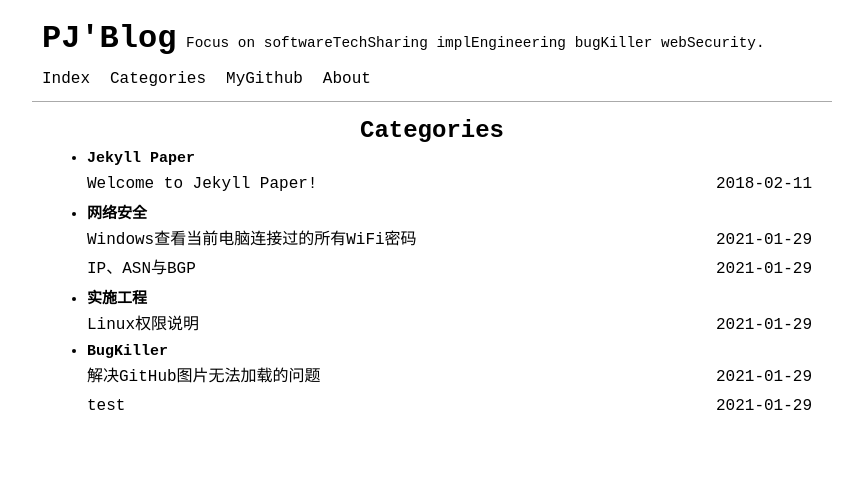
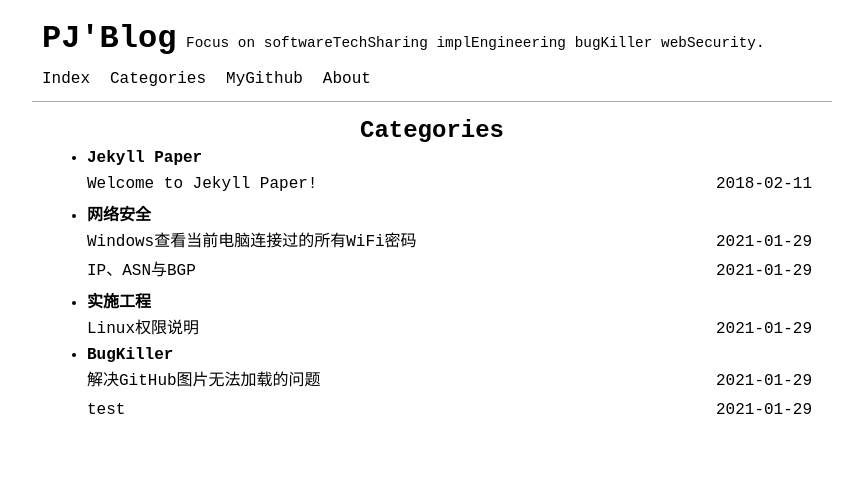
Before and after one commit to 2hux1nb0/2hux1nb0.github.io, a Jekyll site: the page built from pages/categories.html, in a window 1280 px wide. Shown: the top 503 px of the page, without its empty margins (208-1068 px from the left). Built offline with Jekyll 4.4.1, drawn with Linux system fonts in a browser that asks for light colours.

Commit message:
Update categories.html

```diff
--- a/pages/categories.html
+++ b/pages/categories.html
@@ -8,7 +8,7 @@ permalink: /categories/
   <h1 class="page-title">{{ site.data.lang[site.language].categories_title }}</h1>
   <ul class="categories-list">
     {% for category in site.categories %}
-    <li id="{{ category | first }}"><b style="font-size:15px;">{{ category | first }}
+    <li id="{{ category | first }}"><b style="font-size:16px;">{{ category | first }}
     {% assign sorted_posts = site.posts | sort: 'date' %}{% for post in sorted_posts %}{%if post.categories contains category[0]%}</b>
       <div class="posts-list-item">
         <span class="posts-list-item-name float-left"><a href="{{ post.url }}">{{ post.title }}</a></span>
```
